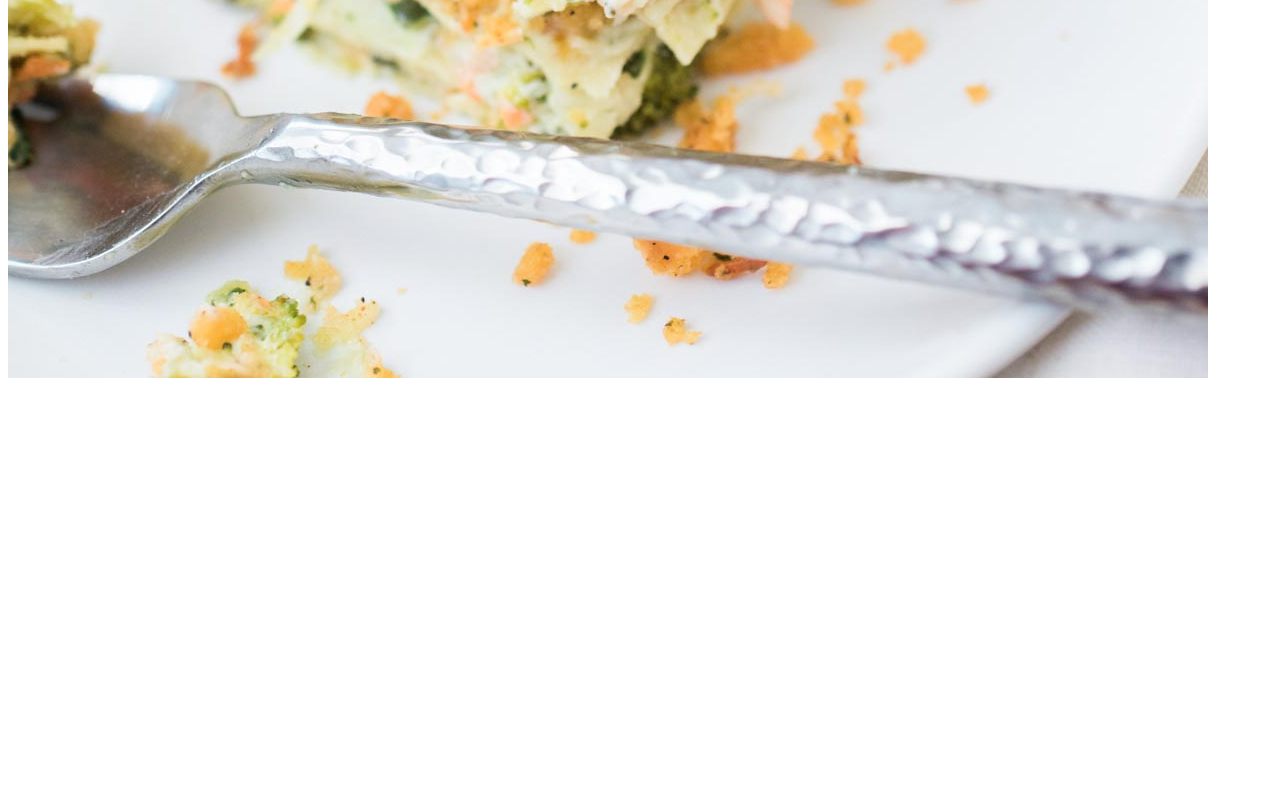
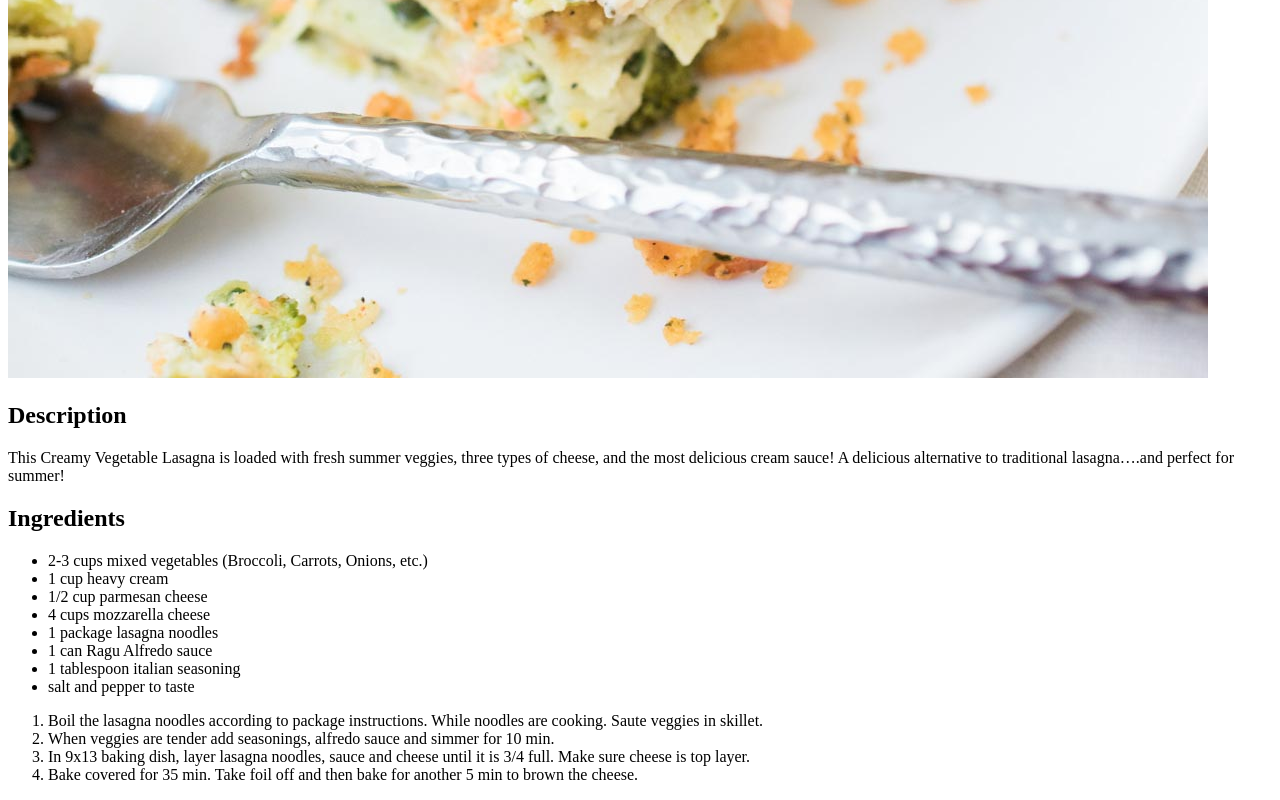
Before and after one commit to caitkleinow96/odin-recipes, a plain HTML site: page recipes/lasagna.html in a window 1280 px wide. Shown: the part 902-1702 px from the top of the page. Before the commit the page ends 1292 px from the top, so only its background shows below. Drawn offline with Linux system fonts and the light colour scheme.

Commit message:
Finalize lasagna.html recipe page with ingredients and steps

```diff
--- a/recipes/lasagna.html
+++ b/recipes/lasagna.html
@@ -9,5 +9,24 @@
 <body>
     <h1>Vegetable Lasagna</h1>
     <img src="../images/veglasagna.jpeg" alt="Creamy vegetable lasagna">
+    <h2>Description</h2>
+    <p>This Creamy Vegetable Lasagna is loaded with fresh summer veggies, three types of cheese, and the most delicious cream sauce! A delicious alternative to traditional lasagna….and perfect for summer!</p>
+    <h2>Ingredients</h2>
+    <ul>
+        <li>2-3 cups mixed vegetables (Broccoli, Carrots, Onions, etc.)</li>
+        <li>1 cup heavy cream</li>
+        <li>1/2 cup parmesan cheese</li>
+        <li>4 cups mozzarella cheese</li>
+        <li>1 package lasagna noodles</li>
+        <li>1 can Ragu Alfredo sauce</li>
+        <li>1 tablespoon italian seasoning</li>
+        <li>salt and pepper to taste</li>
+    </ul>
+    <ol>
+        <li>Boil the lasagna noodles according to package instructions. While noodles are cooking. Saute veggies in skillet.</li>
+        <li>When veggies are tender add seasonings, alfredo sauce and simmer for 10 min.</li>
+        <li>In 9x13 baking dish, layer lasagna noodles, sauce and cheese until it is 3/4 full. Make sure cheese is top layer.</li>
+        <li>Bake covered for 35 min. Take foil off and then bake for another 5 min to brown the cheese.</li>
+    </ol>
 </body>
 </html>
```
